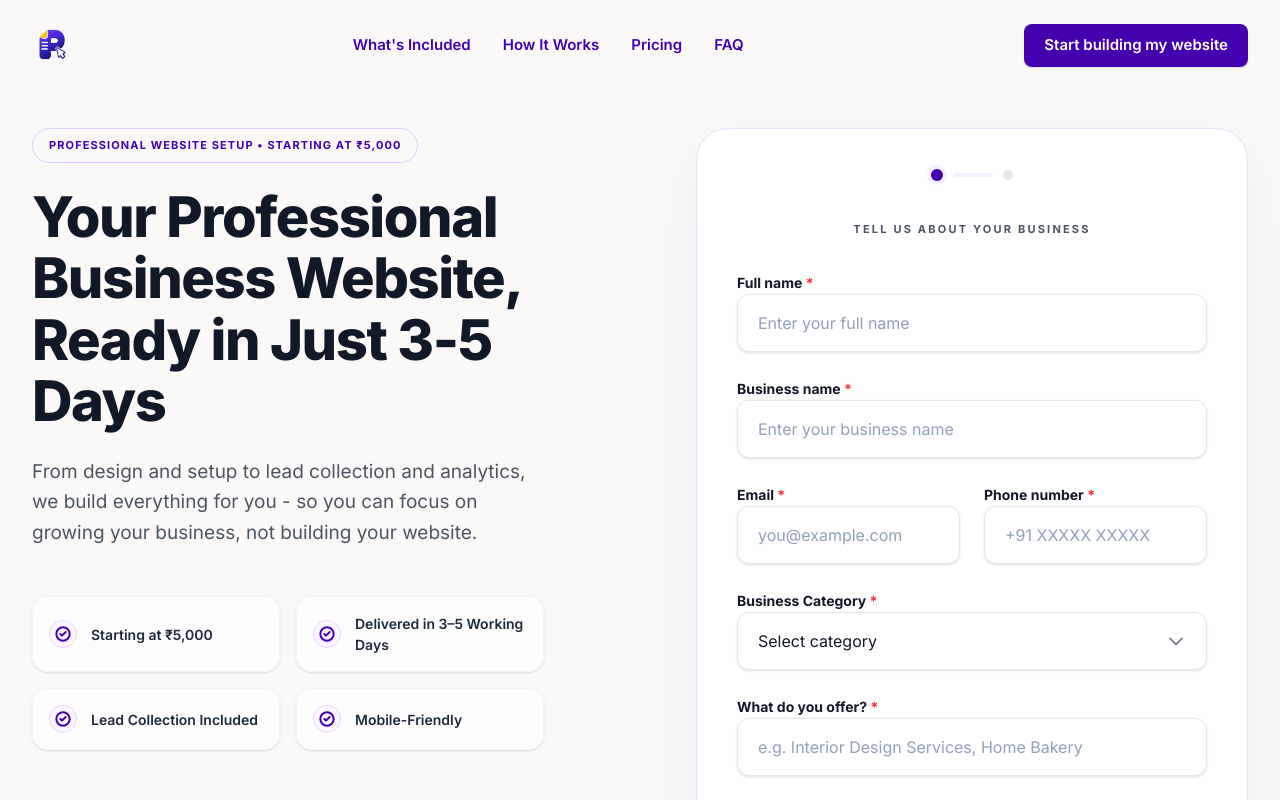
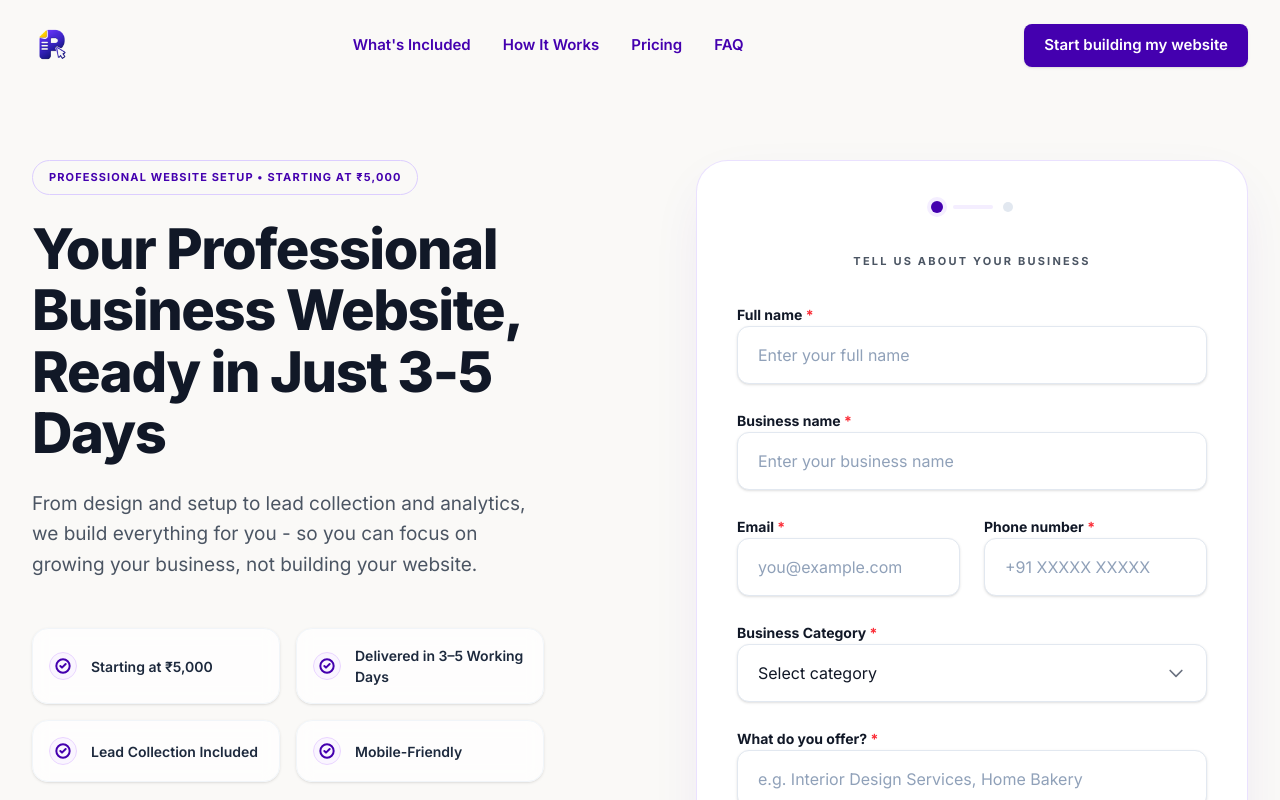
Before and after one commit to zehracodes29/landingpage, a Next.js app in the folder pagemistri-landing/: page / in a window 1280 px wide. Shown: the top 800 px of the page. Built offline with nearby package versions, Linux system fonts and the light colour scheme.

Commit message:
feat: create Hero component and initialize project build assets

```diff
--- a/pagemistri-landing/src/components/Hero/Hero.jsx
+++ b/pagemistri-landing/src/components/Hero/Hero.jsx
@@ -107,7 +107,7 @@ const Hero = () => {
   const direction = step === 2 ? 1 : -1;
 
   return (
-    <section className="relative min-h-[120vh] bg-[#FAF9F7] pt-24 pb-20 flex items-start overflow-hidden font-sans">
+    <section className="relative bg-[#FAF9F7] pt-32 pb-12 md:pb-16 overflow-hidden font-sans">
       <div className="max-w-7xl mx-auto px-6 lg:px-8 w-full mt-8">
         <div className="grid grid-cols-1 lg:grid-cols-2 gap-16 lg:gap-20 items-start">
 
```
